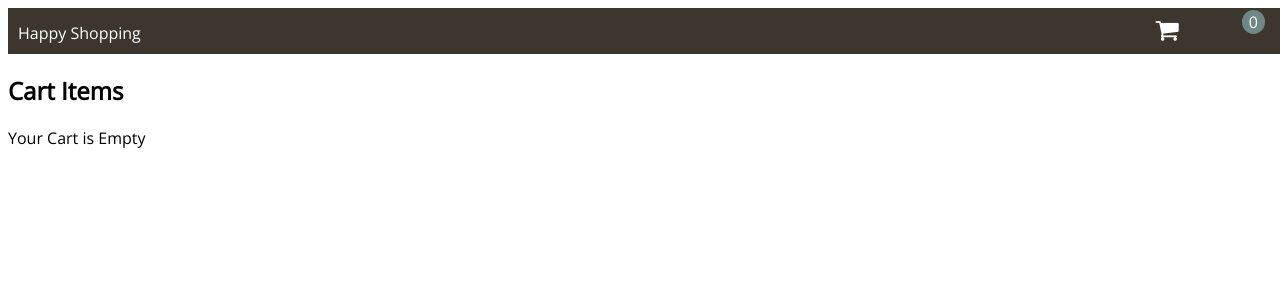
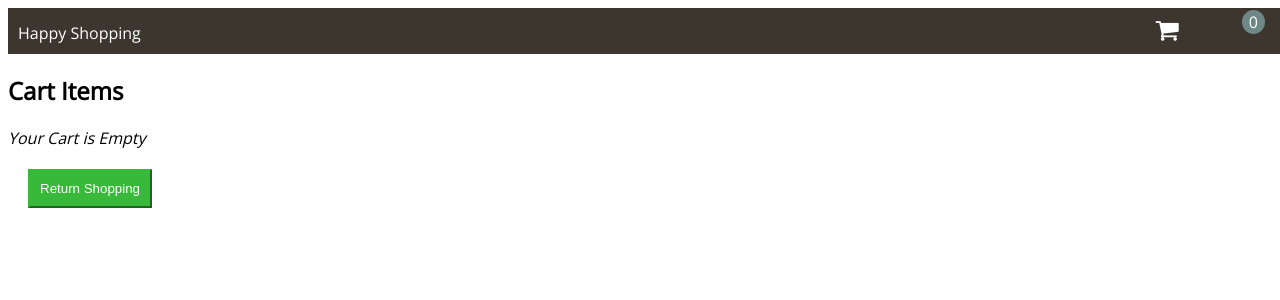
Before and after one commit to MaliniUI/my-shopping-cart-angular, an Angular app: page /cart in a window 1280 px wide. Shown: the top 300 px of the page. Built offline with nearby package versions, Linux system fonts and the light colour scheme.

Commit message:
3 files modified

```diff
--- a/src/app/header/header.component.css
+++ b/src/app/header/header.component.css
@@ -8,6 +8,9 @@
 
 .label-wrapper{
   width: 90%;
+}
+.label-wrapper label{
+  cursor: pointer;
 }
 
 .my-cart-icon{
@@ -22,5 +25,6 @@
   border-radius: 50%;
   background-color: #6D8887;
   color: white;
+  cursor: pointer;
 
 }
--- a/src/app/mycart/mycart.component.css
+++ b/src/app/mycart/mycart.component.css
@@ -0,0 +1,7 @@
+.return-shop{
+  margin: 20px;
+    background-color: #39b939;
+    padding: 10px;
+    color: white;
+    border-color: #39b939;
+}
--- a/src/app/mycart/mycart.component.html
+++ b/src/app/mycart/mycart.component.html
@@ -1,6 +1,9 @@
 <h2>Cart Items</h2>
 <div *ngIf="cartItemList.length <= 0">
-  Your Cart is Empty
+  <i>Your Cart is Empty</i>
+  <div>
+    <button class="return-shop" routerLink="/" (onclick)="makeItActive(1)"> Return Shopping</button>
+  </div>
 </div>
 <div class="row" *ngIf="cartItemList.length > 0">
   <div class="cart-item-wrapper">
```
